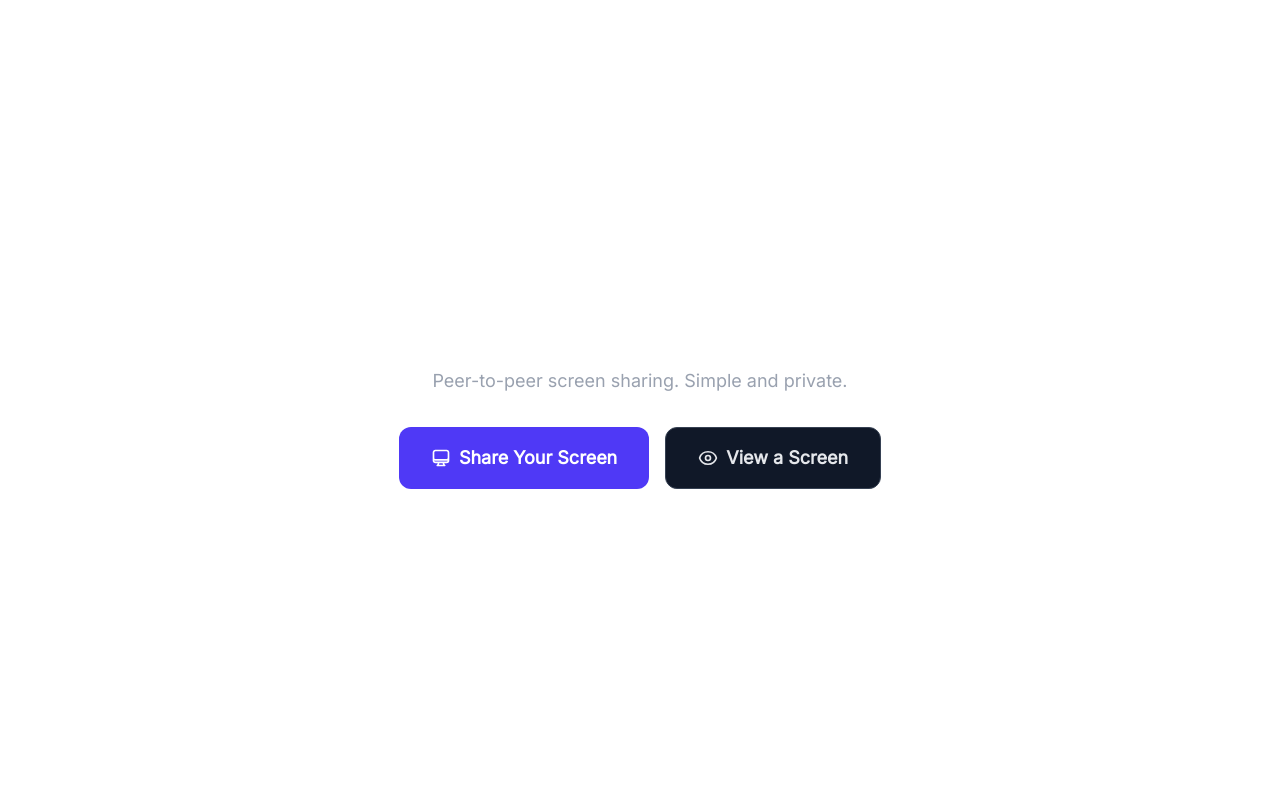
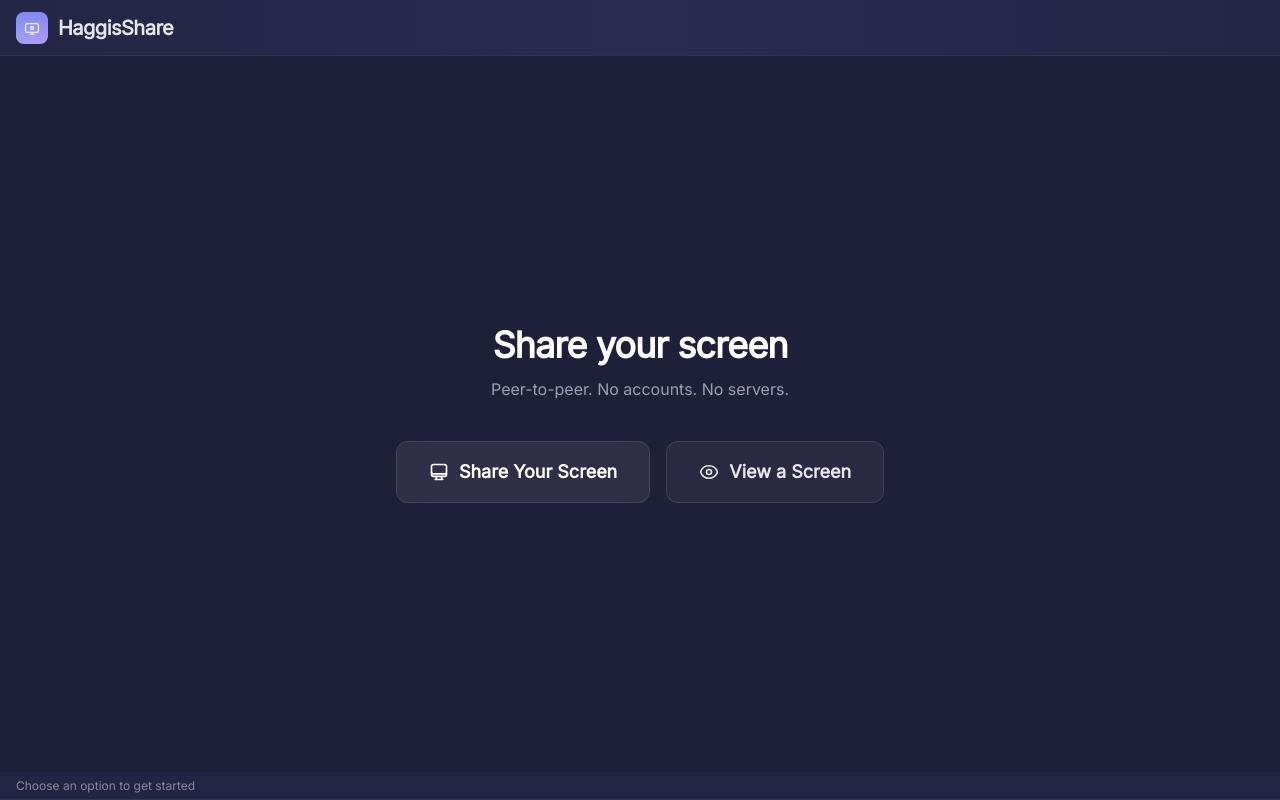
Before and after one commit to AyCarlito/haggis-share, a React (Vite) app: page / in a window 1280 px wide. Built offline with nearby package versions, Linux system fonts and the light colour scheme.

Commit message:
refactor(home): wrap HomePage in Layout
* Replace standalone shell with shared Layout component
* Update buttons to use glass styling instead of solid colors
* Simplify hero text for clarity

```diff
--- a/src/components/HomePage.tsx
+++ b/src/components/HomePage.tsx
@@ -1,19 +1,22 @@
+import Layout from './Layout'
+
 export default function HomePage() {
   return (
-    <div className="flex min-h-svh flex-col items-center justify-center gap-8 p-4">
+    <Layout statusText="Choose an option to get started">
+      <div className="flex min-h-full flex-col items-center justify-center gap-10 p-4">
         <div className="text-center">
-        <h1 className="mb-2 text-5xl font-bold tracking-tight text-white">
-          haggis-share
-        </h1>
-        <p className="text-lg text-gray-400">
-          Peer-to-peer screen sharing. Simple and private.
+          <h2 className="mb-3 text-4xl font-bold tracking-tight text-white">
+            Share your screen
+          </h2>
+          <p className="text-base text-gray-400">
+            Peer-to-peer. No accounts. No servers.
           </p>
         </div>
 
         <div className="flex flex-col gap-4 sm:flex-row">
           <a
             href="#/share"
-          className="inline-flex cursor-pointer items-center gap-2 rounded-xl bg-indigo-600 px-8 py-4 text-lg font-semibold text-white transition-colors hover:bg-indigo-500"
+            className="glass inline-flex cursor-pointer items-center gap-2.5 rounded-xl px-8 py-4 text-lg font-semibold text-white transition-all hover:bg-white/15"
           >
             <svg className="h-5 w-5" fill="none" viewBox="0 0 24 24" stroke="currentColor" strokeWidth={2}>
               <path strokeLinecap="round" strokeLinejoin="round" d="M9 17.25v1.007a3 3 0 01-.879 2.122L7.5 21h9l-.621-.621A3 3 0 0115 18.257V17.25m6-12V15a2.25 2.25 0 01-2.25 2.25H5.25A2.25 2.25 0 013 15V5.25m18 0A2.25 2.25 0 0018.75 3H5.25A2.25 2.25 0 003 5.25m18 0V12a2.25 2.25 0 01-2.25 2.25H5.25A2.25 2.25 0 013 12V5.25" />
@@ -23,7 +26,7 @@ export default function HomePage() {
 
           <a
             href="#/view"
-          className="inline-flex cursor-pointer items-center gap-2 rounded-xl border border-gray-700 bg-gray-900 px-8 py-4 text-lg font-semibold text-gray-200 transition-colors hover:bg-gray-800"
+            className="inline-flex cursor-pointer items-center gap-2.5 rounded-xl border border-white/10 bg-white/5 px-8 py-4 text-lg font-semibold text-sidebar-fg transition-all hover:bg-white/10"
           >
             <svg className="h-5 w-5" fill="none" viewBox="0 0 24 24" stroke="currentColor" strokeWidth={2}>
               <path strokeLinecap="round" strokeLinejoin="round" d="M2.036 12.322a1.012 1.012 0 010-.639C3.423 7.51 7.36 4.5 12 4.5c4.638 0 8.573 3.007 9.963 7.178.07.207.07.431 0 .639C20.577 16.49 16.64 19.5 12 19.5c-4.638 0-8.573-3.007-9.963-7.178z" />
@@ -33,5 +36,6 @@ export default function HomePage() {
           </a>
         </div>
       </div>
+    </Layout>
   )
 }
```
Lines whose indentation alone changed are shown as unchanged.
